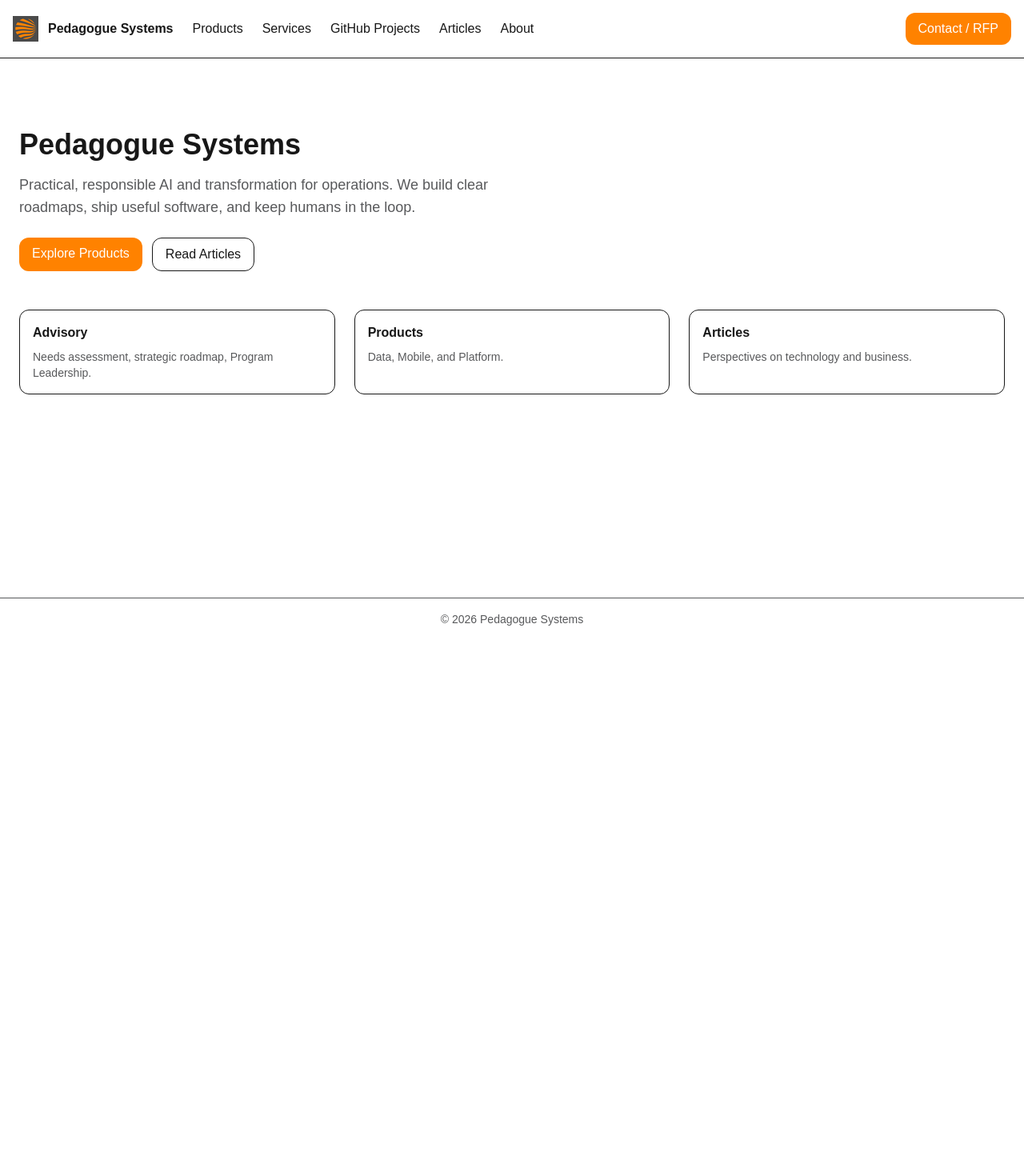
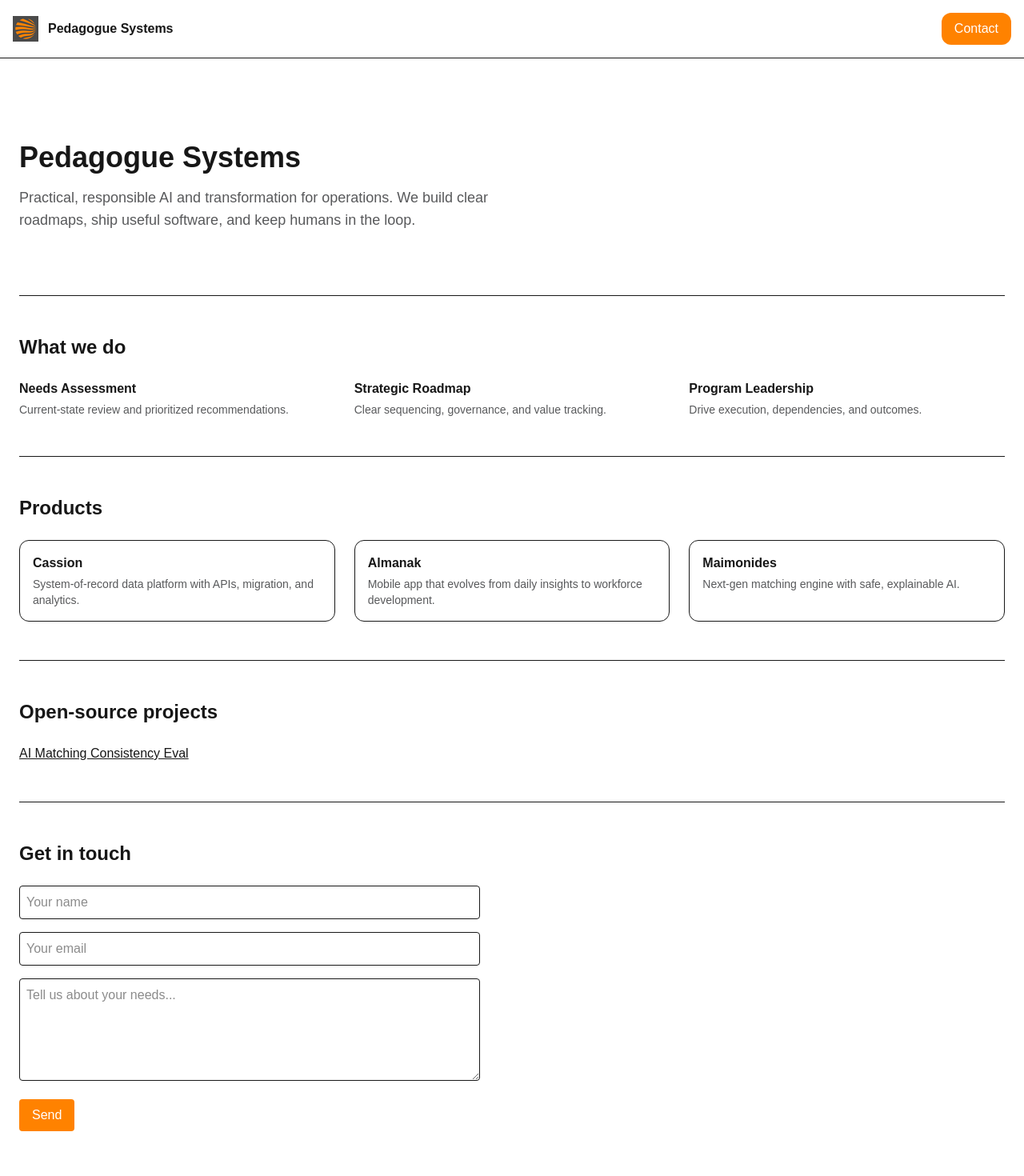
Before and after one commit to Pedagogue-Systems/pedagogue-site, a Next.js app: page / in a window 1280 px wide. Shown: the top 1470 px of the page at 80% size. Before the commit the page ends 800 px from the top, so only its background shows below. Built offline with nearby package versions, Linux system fonts and the light colour scheme.

Commit message:
Simplify site to single-page layout
Consolidate all content (services, products, projects, contact) onto
the homepage and remove separate page directories. The nav bar is
reduced to just the logo and a contact anchor link.

https://claude.ai/code/session_011X2KSD4rvQsf6SdYRVABwN

```diff
--- a/src/app/about/page.tsx
+++ /dev/null
@@ -1,8 +0,0 @@
-export default function Page() {
-  return (
-    <>
-      <h1 className="text-2xl font-semibold mb-4">About</h1>
-      <p>We build ethical, practical AI and transformation programs for mid-market firms.</p>
-    </>
-  );
-}
--- a/src/app/articles/ai-in-staffing/page.tsx
+++ /dev/null
@@ -1,8 +0,0 @@
-export default function Page() {
-  return (
-    <article className="prose">
-      <h1>AI in Staffing</h1>
-      <p>Starter article placeholder. We’ll swap in your full piece later.</p>
-    </article>
-  );
-}
--- a/src/app/articles/hello-world/page.tsx
+++ /dev/null
@@ -1,8 +0,0 @@
-export default function Page() {
-  return (
-    <article className="prose">
-      <h1>Hello, world</h1>
-      <p>First post from Pedagogue Systems.</p>
-    </article>
-  );
-}
--- a/src/app/articles/page.tsx
+++ /dev/null
@@ -1,19 +0,0 @@
-import Link from "next/link";
-export default function Page() {
-  const posts = [
-    { slug: "hello-world", title: "Hello, world" },
-    { slug: "ai-in-staffing", title: "AI in Staffing (overview)" },
-  ];
-  return (
-    <>
-      <h1 className="text-2xl font-semibold mb-4">Articles</h1>
-      <ul className="list-disc pl-5 space-y-2">
-        {posts.map(p => (
-          <li key={p.slug}>
-            <Link className="underline" href={`/articles/${p.slug}`}>{p.title}</Link>
-          </li>
-        ))}
-      </ul>
-    </>
-  );
-}
--- a/src/app/layout.tsx
+++ b/src/app/layout.tsx
@@ -5,8 +5,8 @@ import Image from "next/image";
 export const metadata = {
   title: "Pedagogue Systems",
   description:
-    "Products, services, projects, and articles by Pedagogue Systems",
-  themeColor: "#FF8200", // brand orange
+    "Practical, responsible AI and transformation for operations.",
+  themeColor: "#FF8200",
 };
 
 export default function RootLayout({
@@ -18,11 +18,10 @@ export default function RootLayout({
     <html lang="en">
       <body className="min-h-screen flex flex-col">
         <header className="border-b">
-          <nav className="container mx-auto flex items-center gap-6 p-4">
+          <nav className="container mx-auto flex items-center justify-between p-4">
             <Link href="/" className="flex items-center gap-3">
-              {/* If you added your logo: public/brand/mark.png */}
               <Image
-                src="/brand/mark.png" //icon-only mark
+                src="/brand/mark.png"
                 alt="Pedagogue Systems"
                 width={32}
                 height={32}
@@ -31,25 +30,19 @@ export default function RootLayout({
               <span className="font-semibold">Pedagogue Systems</span>
             </Link>
 
-            <Link href="/products">Products</Link>
-            <Link href="/services">Services</Link>
-            <Link href="/projects">GitHub Projects</Link>
-            <Link href="/articles">Articles</Link>
-            <Link href="/about">About</Link>
-
-            <Link
-              href="/contact"
-              className="ml-auto rounded-xl bg-primary px-4 py-2 text-white hover:bg-primary-600"
+            <a
+              href="#contact"
+              className="rounded-xl bg-primary px-4 py-2 text-white hover:bg-primary-600"
             >
-              Contact / RFP
-            </Link>
+              Contact
+            </a>
           </nav>
         </header>
 
         <main className="container mx-auto flex-1 p-6">{children}</main>
 
         <footer className="border-t p-4 text-sm text-center text-smokey">
-          © {new Date().getFullYear()} Pedagogue Systems
+          &copy; {new Date().getFullYear()} Pedagogue Systems
         </footer>
       </body>
     </html>
--- a/src/app/page.tsx
+++ b/src/app/page.tsx
@@ -1,37 +1,151 @@
-import Link from "next/link";
+"use client";
+import { useState } from "react";
 
 export default function Page() {
+  const [status, setStatus] = useState<
+    "idle" | "sending" | "sent" | "error"
+  >("idle");
+
+  async function onSubmit(e: React.FormEvent<HTMLFormElement>) {
+    e.preventDefault();
+    setStatus("sending");
+    const form = e.currentTarget;
+    const payload = {
+      name: new FormData(form).get("name"),
+      email: new FormData(form).get("email"),
+      message: new FormData(form).get("message"),
+    };
+    try {
+      const res = await fetch("/api/contact", {
+        method: "POST",
+        headers: { "Content-Type": "application/json" },
+        body: JSON.stringify(payload),
+      });
+      setStatus(res.ok ? "sent" : "error");
+      if (res.ok) form.reset();
+    } catch {
+      setStatus("error");
+    }
+  }
+
   return (
-    <section className="py-16">
+    <>
+      {/* Hero */}
+      <section className="py-20">
         <h1 className="text-4xl font-bold mb-4">Pedagogue Systems</h1>
         <p className="text-lg text-smokey max-w-2xl">
-        Practical, responsible AI and transformation for operations.
-        We build clear roadmaps, ship useful software, and keep humans in the loop.
+          Practical, responsible AI and transformation for operations. We build
+          clear roadmaps, ship useful software, and keep humans in the loop.
         </p>
+      </section>
 
-      <div className="mt-6 flex gap-3">
-        <Link href="/products" className="rounded-xl bg-primary px-4 py-2 text-white hover:bg-primary-600">
-          Explore Products
-        </Link>
-        <Link href="/articles" className="rounded-xl border px-4 py-2 hover:bg-black/5">
-          Read Articles
-        </Link>
+      {/* What we do */}
+      <section id="services" className="py-12 border-t">
+        <h2 className="text-2xl font-semibold mb-6">What we do</h2>
+        <div className="grid grid-cols-1 md:grid-cols-3 gap-6">
+          <div>
+            <h3 className="font-semibold mb-1">Needs Assessment</h3>
+            <p className="text-sm text-smokey">
+              Current-state review and prioritized recommendations.
+            </p>
           </div>
-
-      <div className="mt-12 grid grid-cols-1 md:grid-cols-3 gap-6">
-        <div className="rounded-xl border p-4">
-          <h3 className="font-semibold mb-2">Advisory</h3>
-          <p className="text-sm text-smokey">Needs assessment, strategic roadmap, Program Leadership.</p>
+          <div>
+            <h3 className="font-semibold mb-1">Strategic Roadmap</h3>
+            <p className="text-sm text-smokey">
+              Clear sequencing, governance, and value tracking.
+            </p>
           </div>
-        <div className="rounded-xl border p-4">
-          <h3 className="font-semibold mb-2">Products</h3>
-          <p className="text-sm text-smokey">Data, Mobile, and Platform.</p>
-        </div>
-        <div className="rounded-xl border p-4">
-          <h3 className="font-semibold mb-2">Articles</h3>
-          <p className="text-sm text-smokey">Perspectives on technology and business.</p>
+          <div>
+            <h3 className="font-semibold mb-1">Program Leadership</h3>
+            <p className="text-sm text-smokey">
+              Drive execution, dependencies, and outcomes.
+            </p>
           </div>
         </div>
       </section>
+
+      {/* Products */}
+      <section id="products" className="py-12 border-t">
+        <h2 className="text-2xl font-semibold mb-6">Products</h2>
+        <div className="grid grid-cols-1 md:grid-cols-3 gap-6">
+          <div className="rounded-xl border p-4">
+            <h3 className="font-semibold">Cassion</h3>
+            <p className="text-sm text-smokey mt-1">
+              System-of-record data platform with APIs, migration, and
+              analytics.
+            </p>
+          </div>
+          <div className="rounded-xl border p-4">
+            <h3 className="font-semibold">Almanak</h3>
+            <p className="text-sm text-smokey mt-1">
+              Mobile app that evolves from daily insights to workforce
+              development.
+            </p>
+          </div>
+          <div className="rounded-xl border p-4">
+            <h3 className="font-semibold">Maimonides</h3>
+            <p className="text-sm text-smokey mt-1">
+              Next-gen matching engine with safe, explainable AI.
+            </p>
+          </div>
+        </div>
+      </section>
+
+      {/* Projects */}
+      <section id="projects" className="py-12 border-t">
+        <h2 className="text-2xl font-semibold mb-6">Open-source projects</h2>
+        <ul className="space-y-2">
+          <li>
+            <a
+              className="underline hover:text-primary"
+              href="https://github.com/Pedagogue-Systems/ai-matching-consistency-eval"
+              target="_blank"
+              rel="noreferrer"
+            >
+              AI Matching Consistency Eval
+            </a>
+          </li>
+        </ul>
+      </section>
+
+      {/* Contact */}
+      <section id="contact" className="py-12 border-t">
+        <h2 className="text-2xl font-semibold mb-6">Get in touch</h2>
+        <form onSubmit={onSubmit} className="max-w-xl space-y-4">
+          <input
+            name="name"
+            placeholder="Your name"
+            required
+            className="w-full border rounded p-2"
+          />
+          <input
+            type="email"
+            name="email"
+            placeholder="Your email"
+            required
+            className="w-full border rounded p-2"
+          />
+          <textarea
+            name="message"
+            placeholder="Tell us about your needs..."
+            required
+            className="w-full border rounded p-2 h-32"
+          />
+          <button
+            type="submit"
+            disabled={status === "sending"}
+            className="px-4 py-2 rounded bg-primary text-white hover:bg-primary-600 disabled:opacity-50"
+          >
+            {status === "sending" ? "Sending..." : "Send"}
+          </button>
+          {status === "sent" && (
+            <p className="text-green-600">Thanks! We&apos;ll be in touch.</p>
+          )}
+          {status === "error" && (
+            <p className="text-red-600">Something went wrong — try again.</p>
+          )}
+        </form>
+      </section>
+    </>
   );
 }
--- a/src/app/products/page.tsx
+++ /dev/null
@@ -1,20 +0,0 @@
-export default function Page() {
-  const items = [
-    { title: "Cassion", blurb: "System-of-record data platform with APIs, migration, and analytics." },
-    { title: "Almanak", blurb: "Mobile app that evolves from daily insights to workforce development." },
-    { title: "Maimonides", blurb: "Next-gen matching engine with safe, explainable AI." },
-  ];
-  return (
-    <>
-      <h1 className="text-2xl font-semibold mb-4">Products</h1>
-      <div className="grid grid-cols-1 md:grid-cols-3 gap-4">
-        {items.map(i => (
-          <div key={i.title} className="rounded-xl border p-4">
-            <h3 className="font-semibold">{i.title}</h3>
-            <p className="text-sm text-smokey mt-1">{i.blurb}</p>
-          </div>
-        ))}
-      </div>
-    </>
-  );
-}
--- a/src/app/projects/page.tsx
+++ /dev/null
@@ -1,17 +0,0 @@
-export default function Page() {
-  const items = [
-    { name: "AI Matching Consistency Eval", url: "https://github.com/Pedagogue-Systems/ai-matching-consistency-eval" },
-  ];
-  return (
-    <>
-      <h1 className="text-2xl font-semibold mb-4">GitHub Projects</h1>
-      <ul className="space-y-2">
-        {items.map(p => (
-          <li key={p.url}>
-            <a className="underline" href={p.url} target="_blank" rel="noreferrer">{p.name}</a>
-          </li>
-        ))}
-      </ul>
-    </>
-  );
-}
--- a/src/app/services/page.tsx
+++ /dev/null
@@ -1,20 +0,0 @@
-export default function Page() {
-  const services = [
-    { title: "Needs Assessment", blurb: "Current-state review and prioritized recommendations." },
-    { title: "Strategic Roadmap & Playbook", blurb: "Clear sequencing, governance, and value tracking." },
-    { title: "Strategic Realization Office (SRO)", blurb: "Drive execution, dependencies, and outcomes." },
-  ];
-  return (
-    <>
-      <h1 className="text-2xl font-semibold mb-4">Services</h1>
-      <div className="grid grid-cols-1 md:grid-cols-3 gap-4">
-        {services.map(s => (
-          <div key={s.title} className="rounded-xl border p-4">
-            <h3 className="font-semibold">{s.title}</h3>
-            <p className="text-sm text-smokey mt-1">{s.blurb}</p>
-          </div>
-        ))}
-      </div>
-    </>
-  );
-}
```
Also changed, not shown: src/app/contact/page.tsx (deleted, +0 -36 lines). Lines whose indentation alone changed are shown as unchanged.
